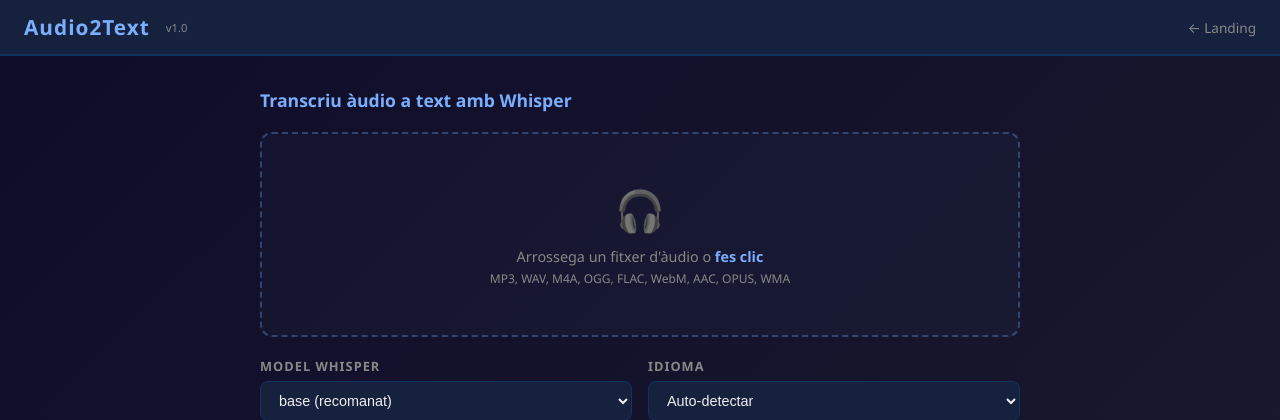
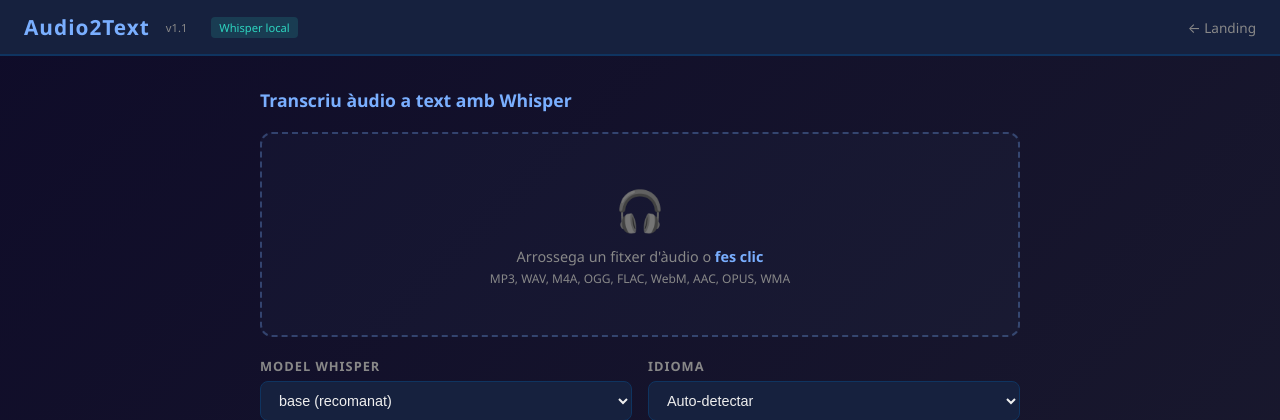
Before and after one commit to xroigg737-design/audio2text, a Flask app: page / in a window 1280 px wide. Shown: the top 420 px of the page. Run offline with Flask 3, Linux system fonts and the light colour scheme; data that the repository does not hold is empty.

Commit message:
v1.1: dual backend - Whisper local + OpenAI API fallback
- Detecta automàticament si Whisper local està disponible
- Si no, usa l'API d'OpenAI Whisper ($0.006/min)
- UI mostra quin backend s'està usant
- Selector de model desactivat quan s'usa l'API

Co-Authored-By: Claude Opus 4.6 <noreply@anthropic.com>

```diff
--- a/app.py
+++ b/app.py
@@ -1,5 +1,8 @@
 #!/usr/bin/env python3
-"""Audio2Text - Transcribe audio files to text using OpenAI Whisper (local)."""
+"""Audio2Text - Transcribe audio files to text.
+
+Uses local Whisper when available, falls back to OpenAI Whisper API.
+"""
 
 import json
 import os
@@ -11,8 +14,11 @@ from pathlib import Path
 
 os.environ["CUDA_VISIBLE_DEVICES"] = ""
 
+from dotenv import load_dotenv
 from flask import (Flask, Response, jsonify, render_template, request,
                    send_from_directory)
+
+load_dotenv()
 
 app = Flask(__name__)
 app.config["MAX_CONTENT_LENGTH"] = 500 * 1024 * 1024  # 500 MB
@@ -22,8 +28,17 @@ OUTPUT_DIR.mkdir(exist_ok=True)
 
 ALLOWED_EXTENSIONS = {".mp3", ".wav", ".m4a", ".ogg", ".flac", ".webm", ".wma", ".aac", ".opus"}
 WHISPER_MODELS = ["tiny", "base", "small", "medium", "large"]
+OPENAI_API_KEY = os.getenv("OPENAI_API_KEY", "")
 
-APP_VERSION = "1.0"
+APP_VERSION = "1.1"
+
+# Detect if local Whisper is available
+HAS_LOCAL_WHISPER = False
+try:
+    import whisper
+    HAS_LOCAL_WHISPER = True
+except ImportError:
+    pass
 
 jobs: dict[str, dict] = {}
 
@@ -59,33 +74,95 @@ def _emit(job_id: str, event: str, data: dict):
         jobs[job_id]["queue"].put({"event": event, "data": data})
 
 
+def _transcribe_local(job_id: str, audio_path: str, model_name: str, language: str):
+    """Transcribe using local Whisper model."""
+    _emit(job_id, "status", {"msg": f"Carregant model Whisper local '{model_name}'..."})
+    model = whisper.load_model(model_name, device="cpu")
+
+    _emit(job_id, "status", {"msg": "Transcrivint amb Whisper local..."})
+
+    transcribe_opts = {"verbose": False, "fp16": False}
+    if language != "auto":
+        transcribe_opts["language"] = language
+
+    result = model.transcribe(audio_path, **transcribe_opts)
+
+    detected_lang = result.get("language", "unknown")
+    full_text = result["text"].strip()
+    segments = result.get("segments", [])
+    srt_content = _generate_srt(segments)
+
+    return full_text, srt_content, detected_lang, len(segments), "local"
+
+
+def _transcribe_api(job_id: str, audio_path: str, language: str):
+    """Transcribe using OpenAI Whisper API."""
+    import httpx
+
+    _emit(job_id, "status", {"msg": "Transcrivint amb OpenAI Whisper API..."})
+
+    # Transcription request
+    headers = {"Authorization": f"Bearer {OPENAI_API_KEY}"}
+
+    with open(audio_path, "rb") as af:
+        files = {"file": (Path(audio_path).name, af, "audio/mpeg")}
+        data = {
+            "model": "whisper-1",
+            "response_format": "verbose_json",
+            "timestamp_granularities[]": "segment",
+        }
+        if language != "auto":
+            data["language"] = language
+
+        resp = httpx.post(
+            "https://api.openai.com/v1/audio/transcriptions",
+            headers=headers,
+            files=files,
+            data=data,
+            timeout=600,
+        )
+
+    if resp.status_code != 200:
+        raise RuntimeError(f"API error ({resp.status_code}): {resp.text[:300]}")
+
+    result = resp.json()
+    full_text = result.get("text", "").strip()
+    detected_lang = result.get("language", "unknown")
+    segments = result.get("segments", [])
+
+    # Build SRT from API segments
+    srt_lines = []
+    for i, seg in enumerate(segments, 1):
+        start = _format_srt_time(seg.get("start", 0))
+        end = _format_srt_time(seg.get("end", 0))
+        text = seg.get("text", "").strip()
+        srt_lines.append(f"{i}\n{start} --> {end}\n{text}\n")
+    srt_content = "\n".join(srt_lines)
+
+    return full_text, srt_content, detected_lang, len(segments), "api"
+
+
 def _transcribe_worker(job_id: str, audio_path: str, model_name: str, language: str):
     try:
-        _emit(job_id, "status", {"msg": f"Carregant model Whisper '{model_name}'..."})
-        import whisper
-        model = whisper.load_model(model_name, device="cpu")
-
-        _emit(job_id, "status", {"msg": "Transcrivint àudio (això pot trigar una estona)..."})
         t0 = time.time()
 
-        transcribe_opts = {"verbose": False, "fp16": False}
-        if language != "auto":
-            transcribe_opts["language"] = language
+        if HAS_LOCAL_WHISPER:
+            full_text, srt_content, detected_lang, num_segments, backend = \
+                _transcribe_local(job_id, audio_path, model_name, language)
+        elif OPENAI_API_KEY:
+            full_text, srt_content, detected_lang, num_segments, backend = \
+                _transcribe_api(job_id, audio_path, language)
+        else:
+            raise RuntimeError(
+                "Ni Whisper local ni OPENAI_API_KEY disponibles. "
+                "Instal·la openai-whisper o configura OPENAI_API_KEY."
+            )
 
-        result = model.transcribe(audio_path, **transcribe_opts)
         elapsed = time.time() - t0
 
-        detected_lang = result.get("language", "unknown")
-        full_text = result["text"].strip()
-        segments = result.get("segments", [])
-        srt_content = _generate_srt(segments)
-
         job_dir = Path(audio_path).parent
-        txt_path = job_dir / "transcript.txt"
-        srt_path = job_dir / "transcript.srt"
-
-        txt_path.write_text(full_text, encoding="utf-8")
-        srt_path.write_text(srt_content, encoding="utf-8")
+        (job_dir / "transcript.txt").write_text(full_text, encoding="utf-8")
+        (job_dir / "transcript.srt").write_text(srt_content, encoding="utf-8")
 
         jobs[job_id]["status"] = "done"
         jobs[job_id]["result"] = {
@@ -94,7 +171,8 @@ def _transcribe_worker(job_id: str, audio_path: str, model_name: str, language:
             "language": detected_lang,
             "duration": _format_duration(elapsed),
             "chars": len(full_text),
-            "segments": len(segments),
+            "segments": num_segments,
+            "backend": backend,
         }
 
         _emit(job_id, "done", jobs[job_id]["result"])
@@ -107,7 +185,14 @@ def _transcribe_worker(job_id: str, audio_path: str, model_name: str, language:
 
 @app.route("/")
 def index():
-    return render_template("index.html", version=APP_VERSION, models=WHISPER_MODELS)
+    backend = "local" if HAS_LOCAL_WHISPER else ("api" if OPENAI_API_KEY else "none")
+    return render_template(
+        "index.html",
+        version=APP_VERSION,
+        models=WHISPER_MODELS,
+        backend=backend,
+        has_local=HAS_LOCAL_WHISPER,
+    )
 
 
 @app.route("/transcribe", methods=["POST"])
@@ -211,9 +296,12 @@ def history():
                 "language": job["result"].get("language", ""),
                 "chars": job["result"].get("chars", 0),
                 "duration": job["result"].get("duration", ""),
+                "backend": job["result"].get("backend", ""),
             })
     return jsonify(items)
 
 
 if __name__ == "__main__":
+    print(f"Audio2Text v{APP_VERSION}")
+    print(f"Backend: {'Whisper local' if HAS_LOCAL_WHISPER else 'OpenAI API' if OPENAI_API_KEY else 'CAP (configura Whisper o OPENAI_API_KEY)'}")
     app.run(host="0.0.0.0", port=5070, debug=True)
--- a/requirements.txt
+++ b/requirements.txt
@@ -1,2 +1,4 @@
 flask>=3.0
-openai-whisper>=20231117
+python-dotenv>=1.0
+httpx>=0.27
+openai-whisper>=20231117; sys_platform != "linux" or platform_machine != "aarch64"
--- a/templates/index.html
+++ b/templates/index.html
@@ -318,6 +318,9 @@
 <nav>
   <span class="brand">Audio2Text</span>
   <span class="version">v{{ version }}</span>
+  <span class="version" style="margin-left:8px;padding:3px 8px;border-radius:4px;background:{% if backend == 'local' %}rgba(45,212,191,0.15);color:#2dd4bf{% elif backend == 'api' %}rgba(122,175,255,0.15);color:#7aafff{% else %}rgba(233,69,96,0.15);color:#e94560{% endif %}">
+    {% if backend == 'local' %}Whisper local{% elif backend == 'api' %}OpenAI API{% else %}Sense backend{% endif %}
+  </span>
   <a class="back" href="/">&#8592; Landing</a>
 </nav>
 
@@ -333,8 +336,8 @@
   </div>
 
   <div class="options">
-    <div>
-      <label>Model Whisper</label>
+    <div {% if not has_local %}style="opacity:0.4;pointer-events:none" title="Només disponible amb Whisper local"{% endif %}>
+      <label>Model Whisper {% if not has_local %}(no disponible){% endif %}</label>
       <select id="modelSelect">
         {% for m in models %}
         <option value="{{ m }}" {% if m == 'base' %}selected{% endif %}>
```
